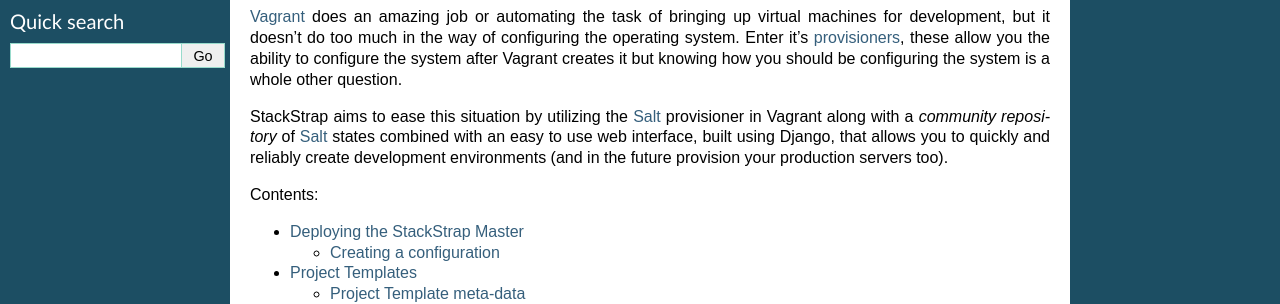
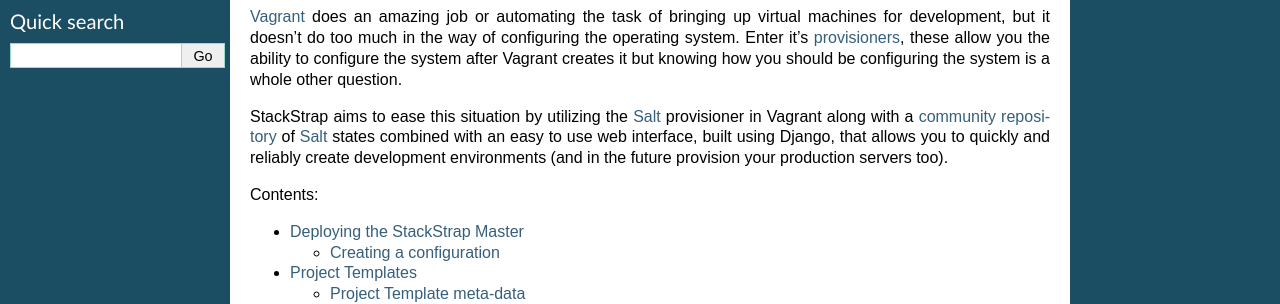
Before and after one commit to stackstrap/stackstrap, a Sphinx documentation site: the page built from docs/index.rst, in a window 1280 px wide. Shown: the part 236-540 px from the top of the page. Built offline with Sphinx 7.4.7, drawn with Linux system fonts in a browser that asks for light colours.

Commit message:
Fix link

```diff
--- a/docs/index.rst
+++ b/docs/index.rst
@@ -17,7 +17,7 @@
 configuring the system is a whole other question.
 
 StackStrap aims to ease this situation by utilizing the Salt_ provisioner in
-Vagrant along with a `community repository` of Salt_ states combined with an
+Vagrant along with a `community repository`_ of Salt_ states combined with an
 easy to use web interface, built using Django, that allows you to quickly and
 reliably create development environments (and in the future provision your
 production servers too).
```
